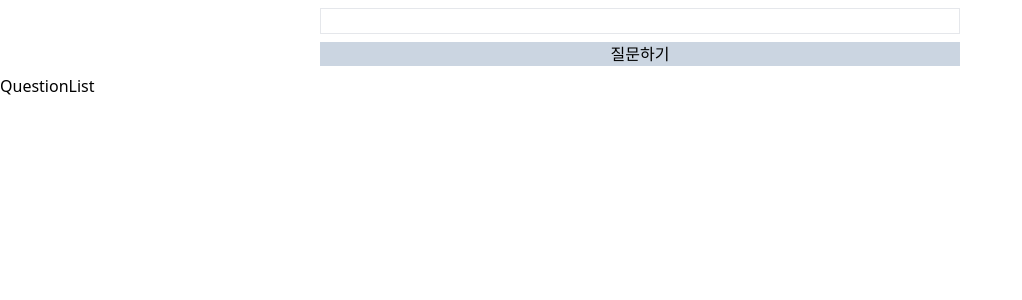
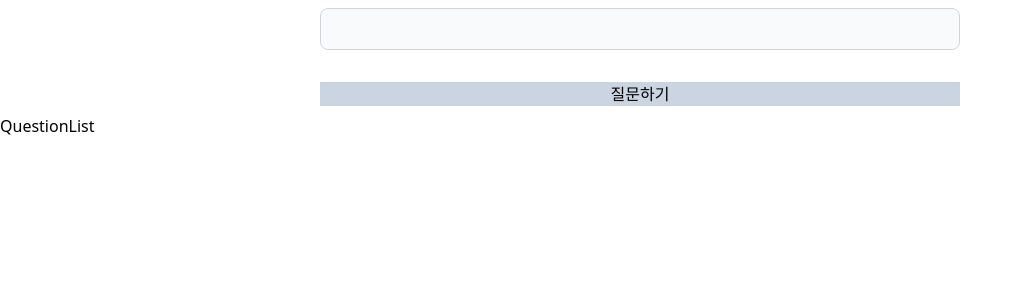
Before and after one commit to 938938/QnANow, a Next.js app: page / in a window 1280 px wide. Shown: the top 300 px of the page, without its empty margins (0-1022 px from the left). Built offline with nearby package versions, Linux system fonts and the light colour scheme.

Commit message:
[FEAT] 공용인풋컴포넌트 생성

```diff
--- a/src/components/AskInput.tsx
+++ b/src/components/AskInput.tsx
@@ -3,6 +3,7 @@
 import { useAppDispatch } from '@/utils/hooks/hooks';
 import { fetchOxAnswer, setOxAsk } from '@/utils/redux/oxSlice';
 import { useState } from 'react';
+import InputComponents from './common/InputComponents';
 
 const AskInput = () => {
   const [ask, setAsk] = useState<string>('');
@@ -14,16 +15,10 @@
   };
   return (
     <div className='flex flex-col mx-auto max-w-screen-sm gap-2 my-2'>
-      <input
-        className='border'
+      <InputComponents
         value={ask}
-        onChange={(e) => setAsk(e.target.value)}
-        onKeyDown={(e) => {
-          if (e.key === 'Enter') {
-            e.preventDefault();
-            onClickHandler();
-          }
-        }}
+        setValue={setAsk}
+        onClickHandler={onClickHandler}
       />
       <button className='bg-slate-300' onClick={onClickHandler}>
         질문하기
--- /dev/null
+++ b/src/components/common/InputComponents.tsx
@@ -0,0 +1,31 @@
+const InputComponents = ({
+  value,
+  setValue,
+  onClickHandler,
+}: {
+  value: string;
+  setValue: React.Dispatch<React.SetStateAction<string>>;
+  onClickHandler: () => void;
+}) => {
+  return (
+    <div className='mb-6'>
+      {/* <label className='block mb-2 text-sm font-medium text-gray-900 dark:text-white'>
+        Default input
+      </label> */}
+      <input
+        type='text'
+        className='bg-gray-50 border border-gray-300 text-gray-900 text-sm rounded-lg focus:ring-blue-500 focus:border-blue-500 block w-full p-2.5'
+        value={value}
+        onChange={(e) => setValue(e.target.value)}
+        onKeyDown={(e) => {
+          if (e.key === 'Enter') {
+            e.preventDefault();
+            onClickHandler();
+          }
+        }}
+      />
+    </div>
+  );
+};
+
+export default InputComponents;
```
